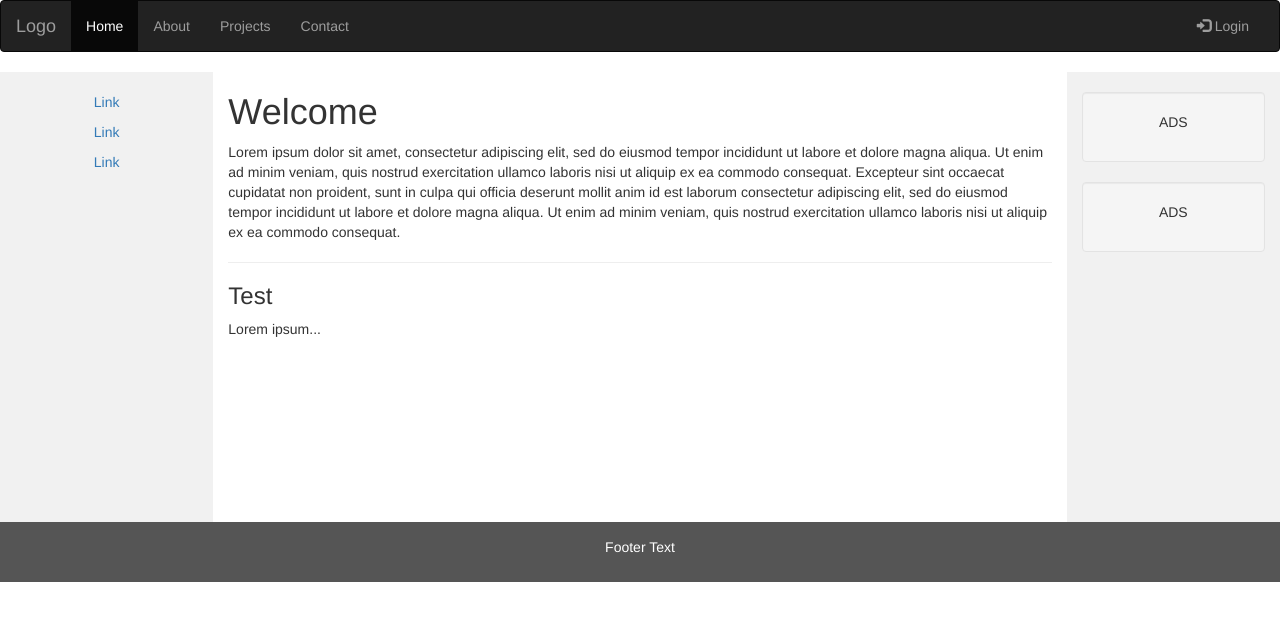
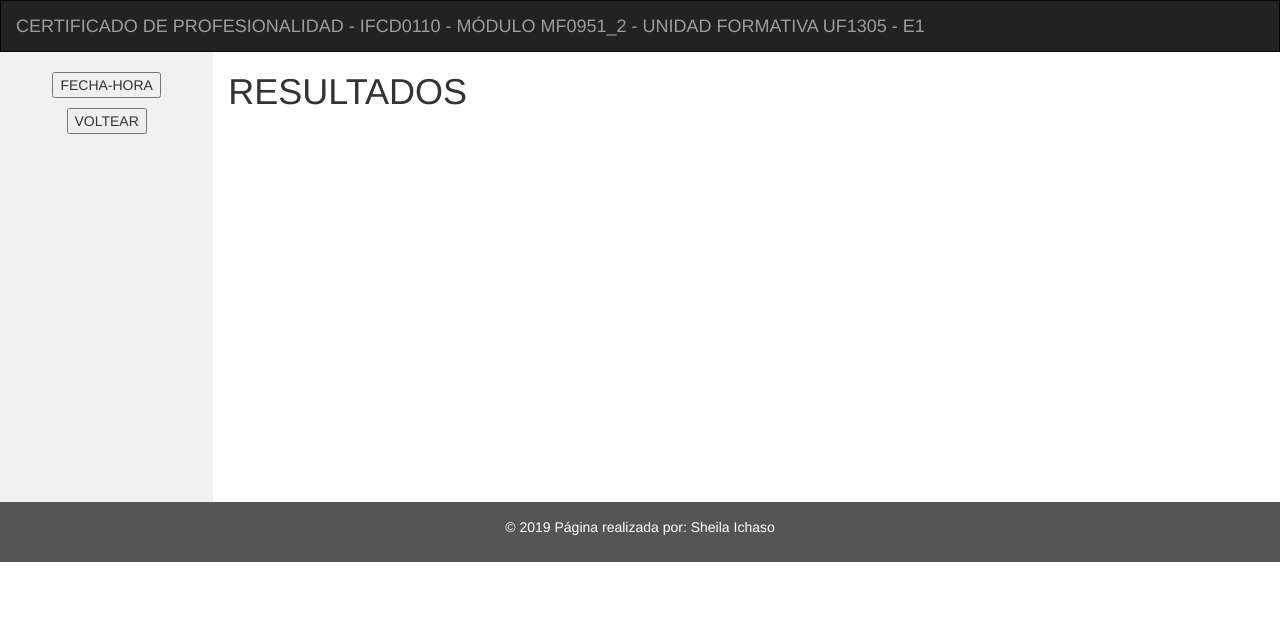
Before and after one commit to Siladr2019/e1siladr, a plain HTML site: page index.html in a window 1280 px wide. Drawn offline with nearby package versions, Linux system fonts and the light colour scheme.

Commit message:
Web en Html con Bootstrap y funciones en JavaScript

```diff
--- a/css/estilos.css
+++ b/css/estilos.css
@@ -1,3 +1,4 @@
+/* Remove the navbar's default margin-bottom and rounded borders */
 .navbar {
     margin-bottom: 0;
     border-radius: 0;
--- /dev/null
+++ b/css/reset.css
@@ -0,0 +1,135 @@
+/* http://meyerweb.com/eric/tools/css/reset/
+   v2.0 | 20110126
+   License: none (public domain)
+*/
+
+html,
+body,
+div,
+span,
+applet,
+object,
+iframe,
+h1,
+h2,
+h3,
+h4,
+h5,
+h6,
+p,
+blockquote,
+pre,
+a,
+abbr,
+acronym,
+address,
+big,
+cite,
+code,
+del,
+dfn,
+em,
+img,
+ins,
+kbd,
+q,
+s,
+samp,
+small,
+strike,
+strong,
+sub,
+sup,
+tt,
+var,
+b,
+u,
+i,
+center,
+dl,
+dt,
+dd,
+ol,
+ul,
+li,
+fieldset,
+form,
+label,
+legend,
+table,
+caption,
+tbody,
+tfoot,
+thead,
+tr,
+th,
+td,
+article,
+aside,
+canvas,
+details,
+embed,
+figure,
+figcaption,
+footer,
+header,
+hgroup,
+menu,
+nav,
+output,
+ruby,
+section,
+summary,
+time,
+mark,
+audio,
+video {
+    margin: 0;
+    padding: 0;
+    border: 0;
+    font-size: 100%;
+    font: inherit;
+    vertical-align: baseline;
+}
+
+/* HTML5 display-role reset for older browsers */
+article,
+aside,
+details,
+figcaption,
+figure,
+footer,
+header,
+hgroup,
+menu,
+nav,
+section {
+    display: block;
+}
+
+body {
+    line-height: 1;
+}
+
+ol,
+ul {
+    list-style: none;
+}
+
+blockquote,
+q {
+    quotes: none;
+}
+
+blockquote:before,
+blockquote:after,
+q:before,
+q:after {
+    content: '';
+    content: none;
+}
+
+table {
+    border-collapse: collapse;
+    border-spacing: 0;
+}
--- a/index.html
+++ b/index.html
@@ -2,13 +2,16 @@
 <html lang="es">
 
 <head>
-    <title>Bootstrap Example</title>
-    <meta charset="utf-8">
-    <meta name="viewport" content="width=device-width, initial-scale=1">
-    <link rel="stylesheet" type="text/css" href="css/estilos.css">
+    <meta charset="UTF-8">
+    <meta name="viewport" content="width=device-width, initial-scale=1.0">
+    <meta http-equiv="X-UA-Compatible" content="ie=edge">
+    <title>Ejercicio evaluable 1</title>
+    <link rel="stylesheet" href="css/reset.css">
     <link rel="stylesheet" href="https://maxcdn.bootstrapcdn.com/bootstrap/3.4.0/css/bootstrap.min.css">
-    <script src="https://ajax.googleapis.com/ajax/libs/jquery/3.3.1/jquery.min.js"></script>
-    <script src="https://maxcdn.bootstrapcdn.com/bootstrap/3.4.0/js/bootstrap.min.js"></script>
+    <link rel="stylesheet" href="css/estilos.css">
+
+    <style>
+    </style>
 </head>
 
 <body>
@@ -16,23 +19,8 @@
     <nav class="navbar navbar-inverse">
         <div class="container-fluid">
             <div class="navbar-header">
-                <button type="button" class="navbar-toggle" data-toggle="collapse" data-target="#myNavbar">
-                    <span class="icon-bar"></span>
-                    <span class="icon-bar"></span>
-                    <span class="icon-bar"></span>
-                </button>
-                <a class="navbar-brand" href="#">Logo</a>
-            </div>
-            <div class="collapse navbar-collapse" id="myNavbar">
-                <ul class="nav navbar-nav">
-                    <li class="active"><a href="#">Home</a></li>
-                    <li><a href="#">About</a></li>
-                    <li><a href="#">Projects</a></li>
-                    <li><a href="#">Contact</a></li>
-                </ul>
-                <ul class="nav navbar-nav navbar-right">
-                    <li><a href="#"><span class="glyphicon glyphicon-log-in"></span> Login</a></li>
-                </ul>
+                <a class="navbar-brand" href="#">CERTIFICADO DE PROFESIONALIDAD - IFCD0110 - MÓDULO MF0951_2 - UNIDAD
+                    FORMATIVA UF1305 - E1</a>
             </div>
         </div>
     </nav>
@@ -40,35 +28,20 @@
     <div class="container-fluid text-center">
         <div class="row content">
             <div class="col-sm-2 sidenav">
-                <p><a href="#">Link</a></p>
-                <p><a href="#">Link</a></p>
-                <p><a href="#">Link</a></p>
+                <p><button type="button" value="FECHA-HORA" onclick="mostrarFecha()">FECHA-HORA</button></p>
+                <p><button type="button" value="VOLTEAR" onClick="voltearNumero()">VOLTEAR</button></p>
             </div>
             <div class="col-sm-8 text-left">
-                <h1>Welcome</h1>
-                <p>Lorem ipsum dolor sit amet, consectetur adipiscing elit, sed do eiusmod tempor incididunt ut labore
-                    et dolore magna aliqua. Ut enim ad minim veniam, quis nostrud exercitation ullamco laboris nisi ut
-                    aliquip ex ea commodo consequat. Excepteur sint occaecat cupidatat non proident, sunt in culpa qui
-                    officia deserunt mollit anim id est laborum consectetur adipiscing elit, sed do eiusmod tempor
-                    incididunt ut labore et dolore magna aliqua. Ut enim ad minim veniam, quis nostrud exercitation
-                    ullamco laboris nisi ut aliquip ex ea commodo consequat.</p>
-                <hr>
-                <h3>Test</h3>
-                <p>Lorem ipsum...</p>
-            </div>
-            <div class="col-sm-2 sidenav">
-                <div class="well">
-                    <p>ADS</p>
-                </div>
-                <div class="well">
-                    <p>ADS</p>
+                <h1>RESULTADOS</h1>
+                <div id="resultado">
                 </div>
             </div>
         </div>
     </div>
 
     <footer class="container-fluid text-center">
-        <p>Footer Text</p>
+        <p>&copy; <span id="resultadoAnio"></span> Página realizada por: Sheila Ichaso</p>
+        <script src="js/e1.js"></script>
     </footer>
 
 </body>
--- /dev/null
+++ b/js/e1.js
@@ -0,0 +1,31 @@
+// Muestra el año actual a través de una función
+function copyAnio() {
+    let anio2 = new Date().getFullYear();
+    document.getElementById('resultadoAnio').innerHTML = anio2;
+}
+
+// Muestra el día, fecha y hora actuales
+function mostrarFecha() {
+    let fecha = new Date();
+    let dia;
+    let hora;
+    let arraySemana = ['domingo', 'lunes', 'martes', 'miércoles', 'jueves', 'viernes', 'sábado'];
+    dia = arraySemana[fecha.getDay()];
+    hora = fecha.getHours() + ":" + (fecha.getMinutes() < 10 ? '0' : '') + fecha.getMinutes();
+    // (fecha.getMinutes() < 10 ? '0' : '') Operador ternario para que si una hora es de solo un digito ponga por delante el 0
+    document.getElementById('resultado').innerHTML = ("Hoy es: " + dia + "." + " La hora actual es: " + hora);
+}
+
+// Muestra una alerta en pantalla para insertar un número y voltearlo
+function voltearNumero() {
+    let numero = prompt("Inserta un número");
+    let numeroInvertido = numero.split('');
+    numeroInvertido.reverse();
+    alert(numeroInvertido.join(''));
+}
+
+// Muestra el año actual a través de JavaScript
+let fecha = new Date();
+let anio = fecha.getFullYear();
+document.getElementById('resultadoAnio').innerHTML = anio;
+// alert(anio); Asi se mostraría una alerta en pantalla
```
Also changed, not shown: Instrucciones.txt (deleted).
